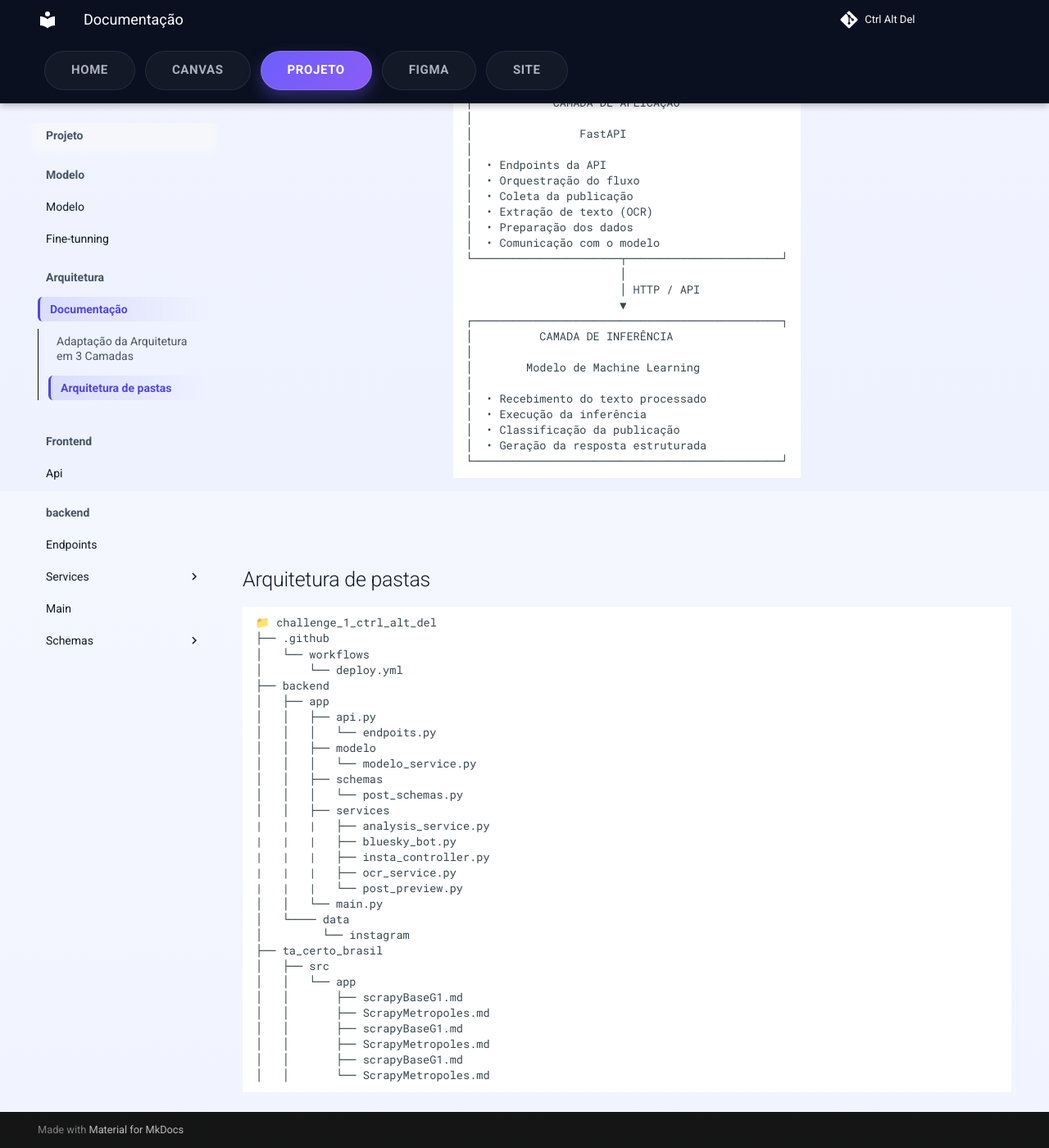
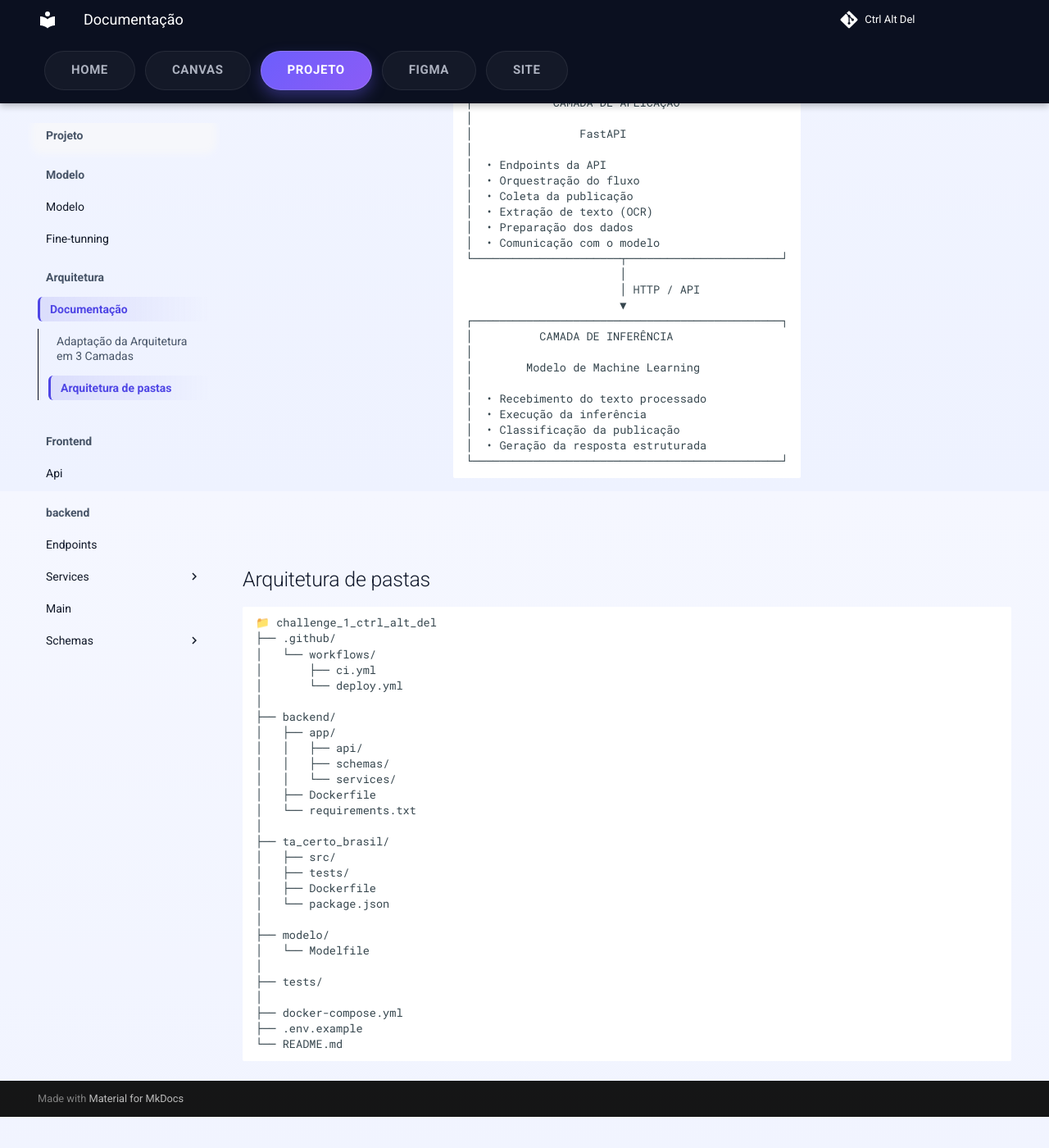
Before and after one commit to unb-Sistemas-de-Machine-learning/challenge_1_ctrl_alt_del, an MkDocs documentation site: the page built from docs/projeto/arquitetura.md, in a window 1280 px wide and 1400 px high, scrolled down 801 px. Shown: the whole window at 82% size. Built offline with MkDocs 1.6.1 and Material for MkDocs 9.7.7, drawn with Linux system fonts in a browser that asks for light colours; comment, search, counter and statistics services are not loaded; after the commit the page ends 2163 px from its top, so only the background shows below that.

Commit message:
Mkdocs ultima documentação

````diff
--- a/docs/projeto/arquitetura.md
+++ b/docs/projeto/arquitetura.md
@@ -52,33 +52,31 @@ A arquitetura do sistema é baseada no modelo de três camadas, adaptado às nec
 
 ```
 📁 challenge_1_ctrl_alt_del
-├── .github
-│   └── workflows
+├── .github/
+│   └── workflows/
+│       ├── ci.yml
 │       └── deploy.yml
-├── backend
-│   ├── app
-│   │   ├── api.py
-│   │   │   └── endpoits.py
-│   │   ├── modelo
-│   │   │   └── modelo_service.py
-│   │   ├── schemas
-│   │   │   └── post_schemas.py
-│   │   ├── services
-|   |   |   ├── analysis_service.py
-|   |   |   ├── bluesky_bot.py
-|   |   |   ├── insta_controller.py
-|   |   |   ├── ocr_service.py
-|   |   |   └── post_preview.py
-│   │   └── main.py
-│   └──── data
-│         └── instagram
-├── ta_certo_brasil
-│   ├── src
-│   │   └── app
-│   │       ├── scrapyBaseG1.md
-│   │       ├── ScrapyMetropoles.md
-│   │       ├── scrapyBaseG1.md
-│   │       ├── ScrapyMetropoles.md
-│   │       ├── scrapyBaseG1.md
-│   │       └── ScrapyMetropoles.md
+│
+├── backend/
+│   ├── app/
+│   │   ├── api/
+│   │   ├── schemas/
+│   │   └── services/
+│   ├── Dockerfile
+│   └── requirements.txt
+│
+├── ta_certo_brasil/
+│   ├── src/
+│   ├── tests/
+│   ├── Dockerfile
+│   └── package.json
+│
+├── modelo/
+│   └── Modelfile
+│
+├── tests/
+│
+├── docker-compose.yml
+├── .env.example
+└── README.md
 ```
````
